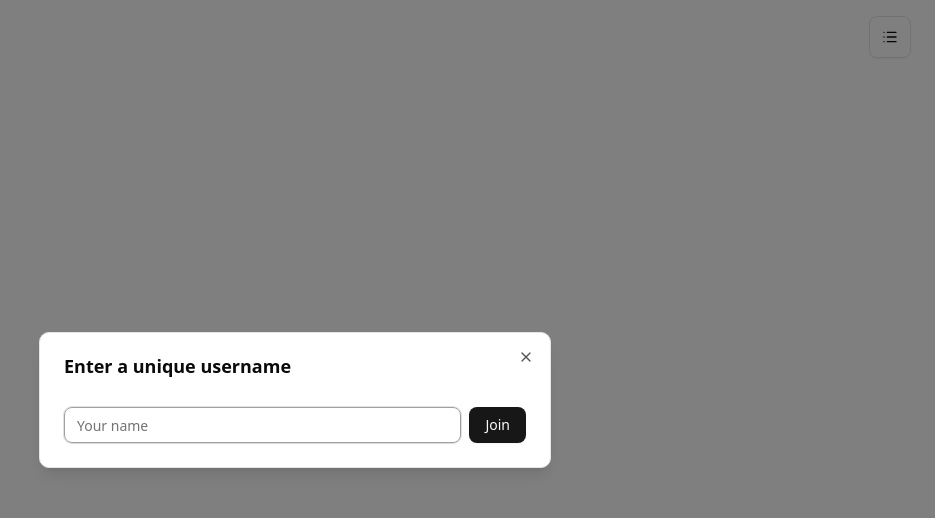
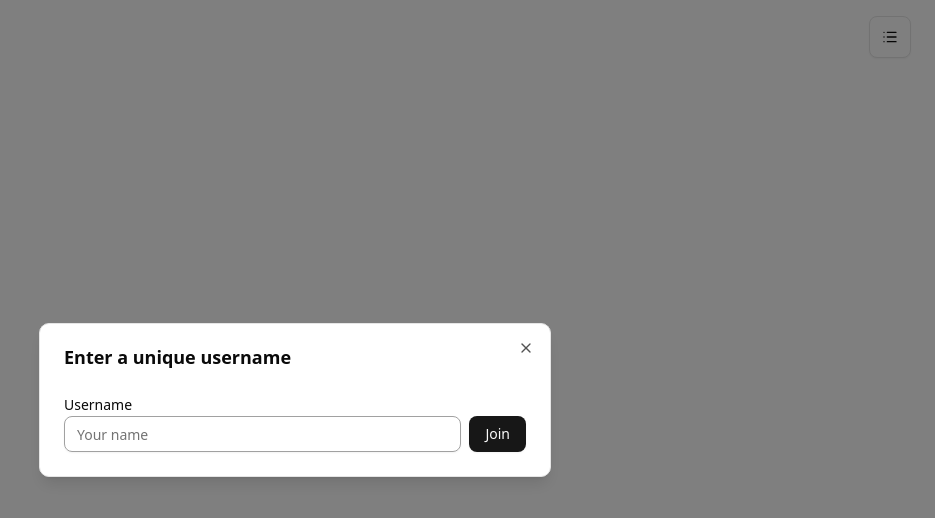
Before and after one commit to thealihamza04/React-Firebase, a React (Vite) app: page /chat in a window 1280 px wide. Shown: the top 518 px of the page, without its empty margins (345-1280 px from the left). Built offline with nearby package versions, Linux system fonts and the light colour scheme; no server answers; the database is empty.

Commit message:
update ui

```diff
--- a/package.json
+++ b/package.json
@@ -14,6 +14,7 @@
     "@radix-ui/react-checkbox": "^1.3.3",
     "@radix-ui/react-dialog": "^1.1.15",
     "@radix-ui/react-dropdown-menu": "^2.1.16",
+    "@radix-ui/react-label": "^2.1.7",
     "@radix-ui/react-scroll-area": "^1.2.10",
     "@radix-ui/react-slot": "^1.2.3",
     "@radix-ui/react-tabs": "^1.1.13",
--- a/src/components/chat/components/UsernameModal.jsx
+++ b/src/components/chat/components/UsernameModal.jsx
@@ -1,6 +1,7 @@
 import { useState } from 'react'
 import { Dialog, DialogContent, DialogHeader, DialogTitle } from '@/components/ui/dialog'
 import { Input } from '@/components/ui/input'
+import { Label } from "@/components/ui/label.tsx";
 import { Button } from '@/components/animate-ui/components/buttons/button.tsx'
 
 export default function UsernameModal({ onSetUsername, open, onOpenChange }) {
@@ -17,13 +18,17 @@ export default function UsernameModal({ onSetUsername, open, onOpenChange }) {
                 <DialogHeader>
                     <DialogTitle>Enter a unique username</DialogTitle>
                 </DialogHeader>
-                <div className="flex gap-2 mt-4">
+                <div className="flex gap-2 mt-4 items-end">
+                    <div className="flex-1 space-y-1">
+                        <Label htmlFor='username'>Username</Label>
                         <Input
+                            id='username'
                             value={name}
                             onChange={e => setName(e.target.value)}
                             placeholder="Your name"
                             onKeyDown={e => e.key === 'Enter' && handleSubmit()}
                         />
+                    </div>
                     <Button onClick={handleSubmit}>Join</Button>
                 </div>
             </DialogContent>
--- a/src/components/todo/AllTodos.jsx
+++ b/src/components/todo/AllTodos.jsx
@@ -17,7 +17,7 @@ export default function AllTodos({ className }) {
     if (loading.fetch)
         return (
             <div className='h-[400px] flex items-center justify-center'>
-                <Shimmer>Loading Your Tasks</Shimmer>
+                <Shimmer>Loading Tasks</Shimmer>
             </div>
         );
     if (error) return <p>Error: {error.message}</p>;
--- a/src/components/todo/ConfirmDeleteDialog.jsx
+++ b/src/components/todo/ConfirmDeleteDialog.jsx
@@ -25,7 +25,8 @@ const ConfirmDeleteDialog = ({
             Cancel
           </Button>
           <Button variant='destructive' onClick={onConfirm} disabled={isDeleting}>
-            {isDeleting ? <Loader animateOnView /> : "Delete"}
+            {isDeleting ? <Loader animateOnView /> : ""}
+            Delete
           </Button>
         </DialogFooter>
       </DialogContent>
--- a/src/components/todo/CreateTodo.jsx
+++ b/src/components/todo/CreateTodo.jsx
@@ -1,4 +1,5 @@
 import { Input } from "@/components/ui/input.tsx";
+import { Label } from "@/components/ui/label.tsx";
 import { useForm } from "react-hook-form";
 import { Button } from "@/components/animate-ui/components/buttons/button.tsx";
 import { Textarea } from "@/components/ui/textarea.tsx";
@@ -46,18 +47,26 @@ const CreateTodo = () => {
                             <DialogDescription asChild>
                                 <form onSubmit={handleSubmit(onSubmit)}>
                                     <fieldset disabled={loading.add}>
-                                        <div className='space-y-2 pt-4'>
+                                        <div className='space-y-4 pt-4'>
+                                            <div className='space-y-1'>
+                                                <Label htmlFor="create-title">Title</Label>
                                                 <Input
+                                                    id="create-title"
                                                     placeholder={"Enter Todo"}
                                                     {...register("title", {
                                                         required: true,
                                                     })}
                                                 />
+                                            </div>
+                                            <div className='space-y-1'>
+                                                <Label htmlFor="create-description">Description</Label>
                                                 <Textarea
+                                                    id="create-description"
                                                     placeholder={"Enter details"}
                                                     className={"resize-none"}
                                                     {...register("description")}
                                                 />
+                                            </div>
                                             <Button
                                                 type={"submit"}
                                                 className={"float-end"}
--- a/src/components/todo/EmptyTodos.jsx
+++ b/src/components/todo/EmptyTodos.jsx
@@ -29,7 +29,7 @@ const EmptyTodos = ({ type }) => {
                         className='text-muted-foreground mb-4 animate-[pulse_6s_linear_infinite]'
                     />
                     <h2 className='text-lg font-semibold'>All done </h2>
-                    <p className='text-sm text-muted-foreground'>
+                    <p className='text-sm text-muted-foreground max-w-[80%]'>
                         You’ve completed all your pending tasks. Take a break!
                     </p>
                 </>
--- a/src/components/todo/TodoActionsMenu.jsx
+++ b/src/components/todo/TodoActionsMenu.jsx
@@ -17,7 +17,7 @@ const TodoActionsMenu = ({
   onDeleteClick,
 }) => {
   return (
-    <div className='absolute right-7'>
+    <div className='absolute right-4  md:right-7'>
       <DropdownMenu>
         <DropdownMenuTrigger className='focus:outline-none focus:ring-0'>
           <EllipsisVertical className='text-[var(--color-muted-foreground)]' size={15} />
--- a/src/components/todo/TodoUpdateModal.jsx
+++ b/src/components/todo/TodoUpdateModal.jsx
@@ -5,6 +5,7 @@ import {
     DialogTitle,
 } from "@/components/ui/dialog";
 import { Input } from "@/components/ui/input";
+import { Label } from "@/components/ui/label.tsx";
 import { Textarea } from "@/components/ui/textarea.tsx";
 import { Button } from "@/components/animate-ui/components/buttons/button.tsx";
 import { useEffect } from "react";
@@ -51,15 +52,23 @@ export default function TodoUpdateModal({ open, onClose, todo }) {
                     onSubmit={handleSubmit(onSubmit)}
                     className='space-y-4 pt-4'
                 >
+                    <div className='space-y-1'>
+                        <Label htmlFor='update-title'>Title</Label>
                         <Input
+                            id='update-title'
                             {...register("title", { required: true })}
                             placeholder='Title'
                         />
+                    </div>
+                    <div className='space-y-1'>
+                        <Label htmlFor='update-description'>Description</Label>
                         <Textarea
+                            id='update-description'
                             {...register("description")}
                             placeholder='Description'
                             className='resize-none'
                         />
+                    </div>
                     <Button
                         type='submit'
                         disabled={loading.update}
--- a/src/components/ui/input.tsx
+++ b/src/components/ui/input.tsx
@@ -3,15 +3,14 @@ import * as React from "react"
 import { cn } from "@/lib/utils"
 
 function Input({ className, type, ...props }: React.ComponentProps<"input">) {
-  const newLocal = "aria-invalid:ring-destructive/20 dark:aria-invalid:ring-destructive/40 aria-invalid:border-destructive"
   return (
     <input
       type={type}
       data-slot="input"
       className={cn(
         "file:text-foreground placeholder:text-muted-foreground selection:bg-primary selection:text-primary-foreground dark:bg-input/30 border-input h-9 w-full min-w-0 rounded-md border bg-transparent px-3 py-1 text-base shadow-xs transition-[color,box-shadow] outline-none file:inline-flex file:h-7 file:border-0 file:bg-transparent file:text-sm file:font-medium disabled:pointer-events-none disabled:cursor-not-allowed disabled:opacity-50 md:text-sm",
-        "focus-visible:border-ring focus-visible:ring-ring/30 focus-visible:ring-[1px]",
-        newLocal,
+        "focus-visible:border-ring focus-visible:ring-ring/50 ",
+        "aria-invalid:ring-destructive/20 dark:aria-invalid:ring-destructive/40 aria-invalid:border-destructive",
         className
       )}
       {...props}
--- /dev/null
+++ b/src/components/ui/label.tsx
@@ -0,0 +1,22 @@
+import * as React from "react"
+import * as LabelPrimitive from "@radix-ui/react-label"
+
+import { cn } from "@/lib/utils"
+
+function Label({
+  className,
+  ...props
+}: React.ComponentProps<typeof LabelPrimitive.Root>) {
+  return (
+    <LabelPrimitive.Root
+      data-slot="label"
+      className={cn(
+        "flex items-center gap-2 text-sm leading-none font-medium select-none group-data-[disabled=true]:pointer-events-none group-data-[disabled=true]:opacity-50 peer-disabled:cursor-not-allowed peer-disabled:opacity-50",
+        className
+      )}
+      {...props}
+    />
+  )
+}
+
+export { Label }
```
Also changed, not shown: components.json, 1 other file (tests, documents, lock files or other folders). Lines whose indentation alone changed are shown as unchanged.
